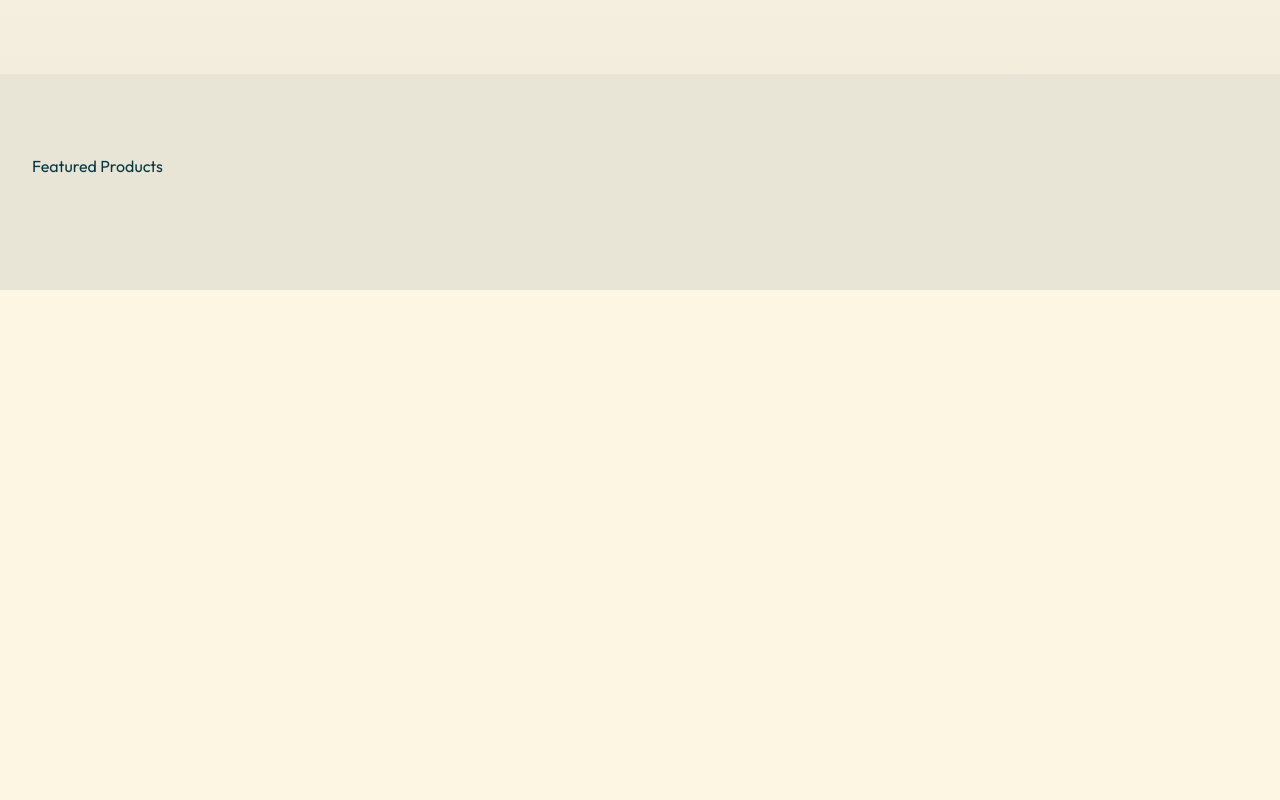
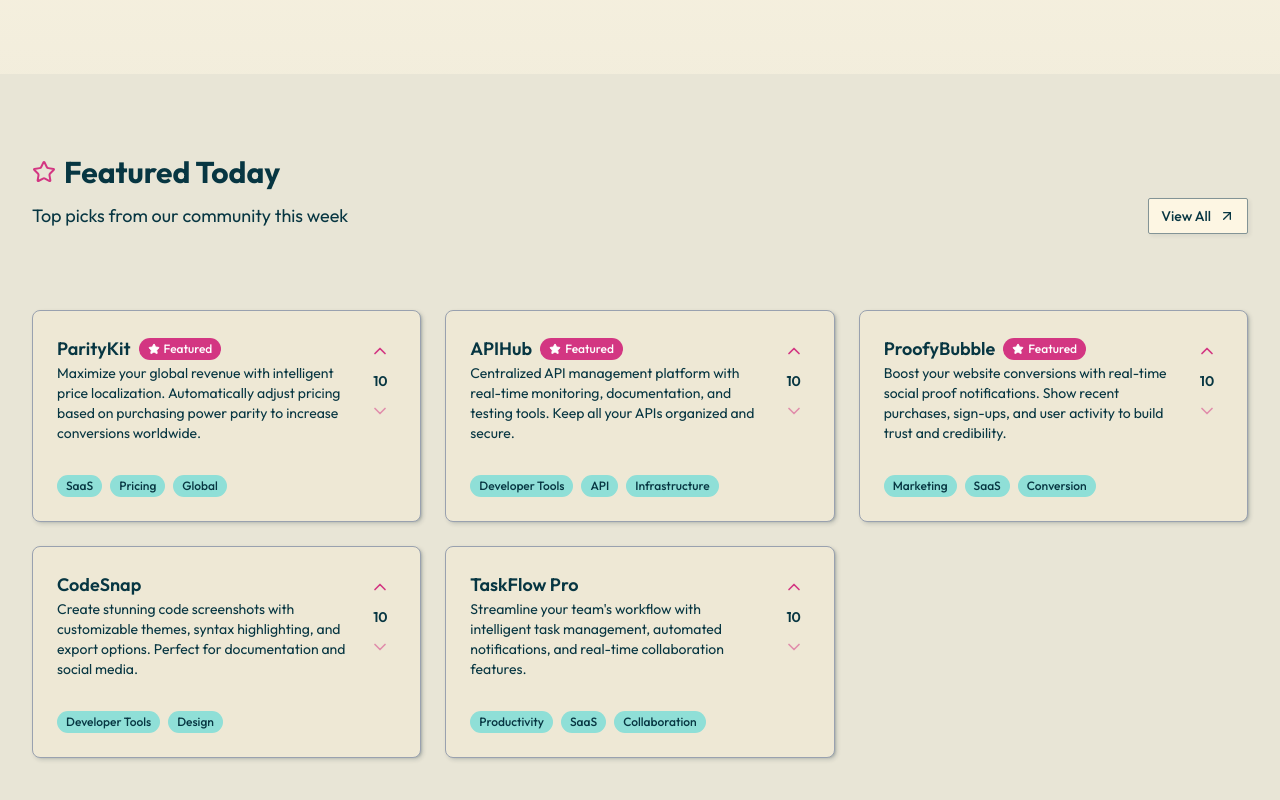
Before and after one commit to AyushDeuja/ProjectShare-Nextjs, a Next.js app: page / in a window 1280 px wide. Shown: the part 666-1466 px from the top of the page. Before the commit the page ends 956 px from the top, so only its background shows below. Built offline with nearby package versions, Linux system fonts and the light colour scheme.

Commit message:
created product card and featured section

```diff
--- a/components/common/section-header.tsx
+++ b/components/common/section-header.tsx
@@ -0,0 +1,21 @@
+import { LucideIcon } from "lucide-react";
+
+export default function SectionHeader({
+  title,
+  icon: Icon,
+  description,
+}: {
+  title: string;
+  icon: LucideIcon;
+  description?: string;
+}) {
+  return (
+    <div className="mb-12">
+      <div className="flex items-center gap-2 mb-3">
+        <Icon className="size-6 text-primary" />
+        <h2 className="text-3xl font-bold">{title}</h2>
+      </div>
+      <p className="text-muted-foreground text-lg">{description}</p>
+    </div>
+  );
+}
--- a/components/landing-page/featured-product.tsx
+++ b/components/landing-page/featured-product.tsx
@@ -1,9 +1,78 @@
+import { ArrowRightIcon, ArrowUpRightIcon, StarIcon } from "lucide-react";
+import SectionHeader from "../common/section-header";
+import { Button } from "../ui/button";
+import Link from "next/link";
+import ProductCard from "../products/product-card";
+
+const featuredProducts = [
+  {
+    id: 1,
+    name: "ParityKit",
+    description:
+      "Maximize your global revenue with intelligent price localization. Automatically adjust pricing based on purchasing power parity to increase conversions worldwide.",
+    tags: ["SaaS", "Pricing", "Global"],
+    votes: 626,
+    isFeatured: true,
+  },
+  {
+    id: 2,
+    name: "APIHub",
+    description:
+      "Centralized API management platform with real-time monitoring, documentation, and testing tools. Keep all your APIs organized and secure.",
+    tags: ["Developer Tools", "API", "Infrastructure"],
+    votes: 445,
+    isFeatured: true,
+  },
+  {
+    id: 3,
+    name: "ProofyBubble",
+    description:
+      "Boost your website conversions with real-time social proof notifications. Show recent purchases, sign-ups, and user activity to build trust and credibility.",
+    tags: ["Marketing", "SaaS", "Conversion"],
+    votes: 540,
+    isFeatured: true,
+  },
+  {
+    id: 4,
+    name: "CodeSnap",
+    description:
+      "Create stunning code screenshots with customizable themes, syntax highlighting, and export options. Perfect for documentation and social media.",
+    tags: ["Developer Tools", "Design"],
+    votes: 45,
+    isFeatured: false,
+  },
+  {
+    id: 5,
+    name: "TaskFlow Pro",
+    description:
+      "Streamline your team's workflow with intelligent task management, automated notifications, and real-time collaboration features.",
+    tags: ["Productivity", "SaaS", "Collaboration"],
+    votes: 25,
+    isFeatured: false,
+  },
+];
+
 export default function FeaturedProducts() {
   return (
     <section className="py-20 bg-muted/20">
       <div className="wrapper">
         <div className="flex items-center justify-between mb-8">
-          <h1>Featured Products</h1>
+          <SectionHeader
+            title="Featured Today"
+            icon={StarIcon}
+            description="Top picks from our community this week"
+          />
+          <Button variant="outline" asChild className="hidden sm:flex">
+            <Link href="/explore">
+              View All
+              <ArrowUpRightIcon className="size-4" />
+            </Link>
+          </Button>
+        </div>
+        <div className="grid-wrapper">
+          {featuredProducts.map((product) => (
+            <ProductCard key={product.id} product={product} />
+          ))}
         </div>
       </div>
     </section>
--- /dev/null
+++ b/components/products/product-card.tsx
@@ -0,0 +1,90 @@
+import Link from "next/link";
+import {
+  Card,
+  CardDescription,
+  CardFooter,
+  CardHeader,
+  CardTitle,
+} from "../ui/card";
+import { Badge } from "../ui/badge";
+import { ChevronDownIcon, ChevronUpIcon, StarIcon } from "lucide-react";
+import { Button } from "../ui/button";
+import { cn } from "@/lib/utils";
+
+interface Product {
+  id: number;
+  name: string;
+  description: string;
+  tags: string[];
+  votes: number;
+  isFeatured: boolean;
+}
+
+const ProductCard = ({ product }: { product: Product }) => {
+  const hasVoted = false;
+  return (
+    <Link href={`/products/${product.id}`}>
+      <Card className="group card-hover hover:bg-primary-foreground/10 border-solid border-gray-400 min-h-[180px]">
+        <CardHeader className="flex-1">
+          <div className="flex items-start gap-4">
+            <div className="flex-1 min-w-0">
+              <div className="flex items-center gap-2">
+                <CardTitle className="text-lg group-hover:text-primary transition-colors">
+                  {product.name}
+                </CardTitle>
+                {product.isFeatured && (
+                  <Badge className="gap-1 bg-primary text-primary-foreground">
+                    <StarIcon className="size-3 fill-current" />
+                    Featured
+                  </Badge>
+                )}
+              </div>
+              <CardDescription>{product.description}</CardDescription>
+            </div>
+            {/* voting button here */}
+            <div className="flex flex-col items-center gap-1 shrink-0">
+              <Button
+                variant="ghost"
+                size="icon-sm"
+                className={cn(
+                  "h-8 w-8 text-primary hover:bg-primary/20",
+                  hasVoted
+                    ? "bg-primary/10 text-primary hover:bg-primary/20"
+                    : "hover:bg-primary/10 hover:text-primary"
+                )}
+              >
+                <ChevronUpIcon className="size-5" />
+              </Button>
+              <span className="text-sm font-semibold transition-colors text-foreground">
+                10
+              </span>
+              <Button
+                variant="ghost"
+                size="icon-sm"
+                className={cn(
+                  "h-8 w-8 text-primary hover:text-destructive",
+                  hasVoted
+                    ? "hover:text-destructive"
+                    : "opacity-50 cursor-not-allowed"
+                )}
+              >
+                <ChevronDownIcon className="size-5" />
+              </Button>
+            </div>
+          </div>
+        </CardHeader>
+        <CardFooter>
+          <div className="flex items-center gap-2">
+            {product.tags.map((tag) => (
+              <Badge key={tag} variant="secondary">
+                {tag}
+              </Badge>
+            ))}
+          </div>
+        </CardFooter>
+      </Card>
+    </Link>
+  );
+};
+
+export default ProductCard;
```
